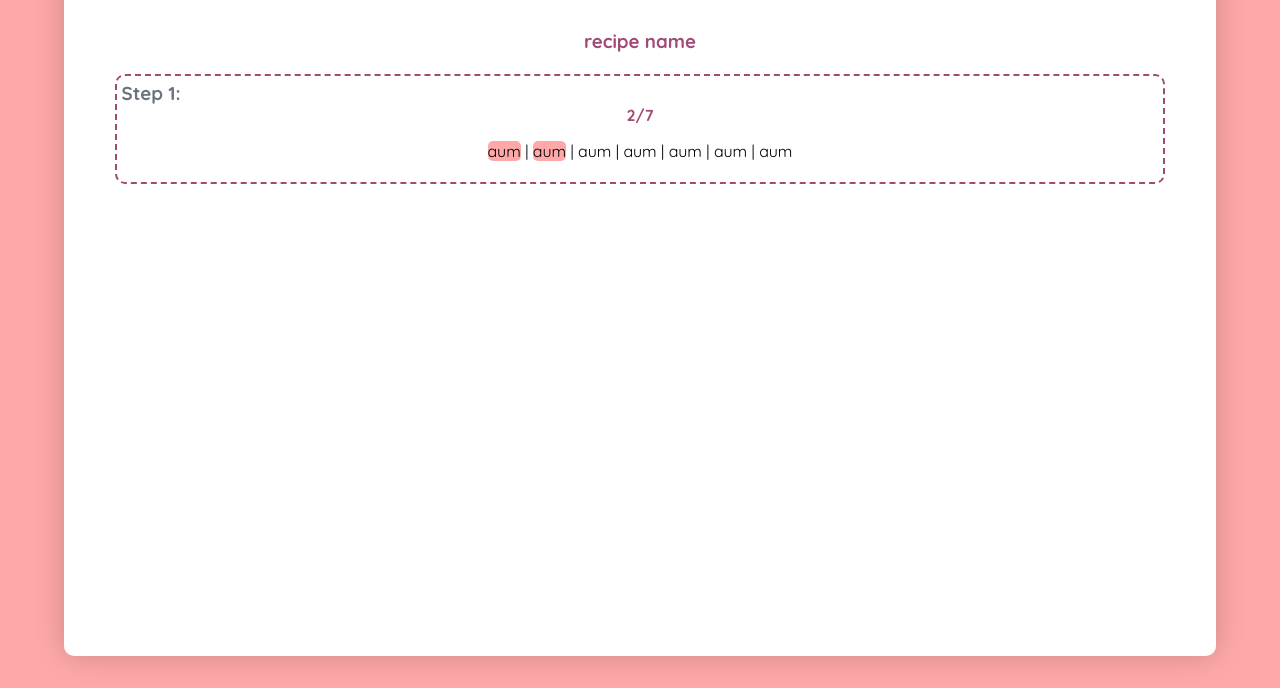
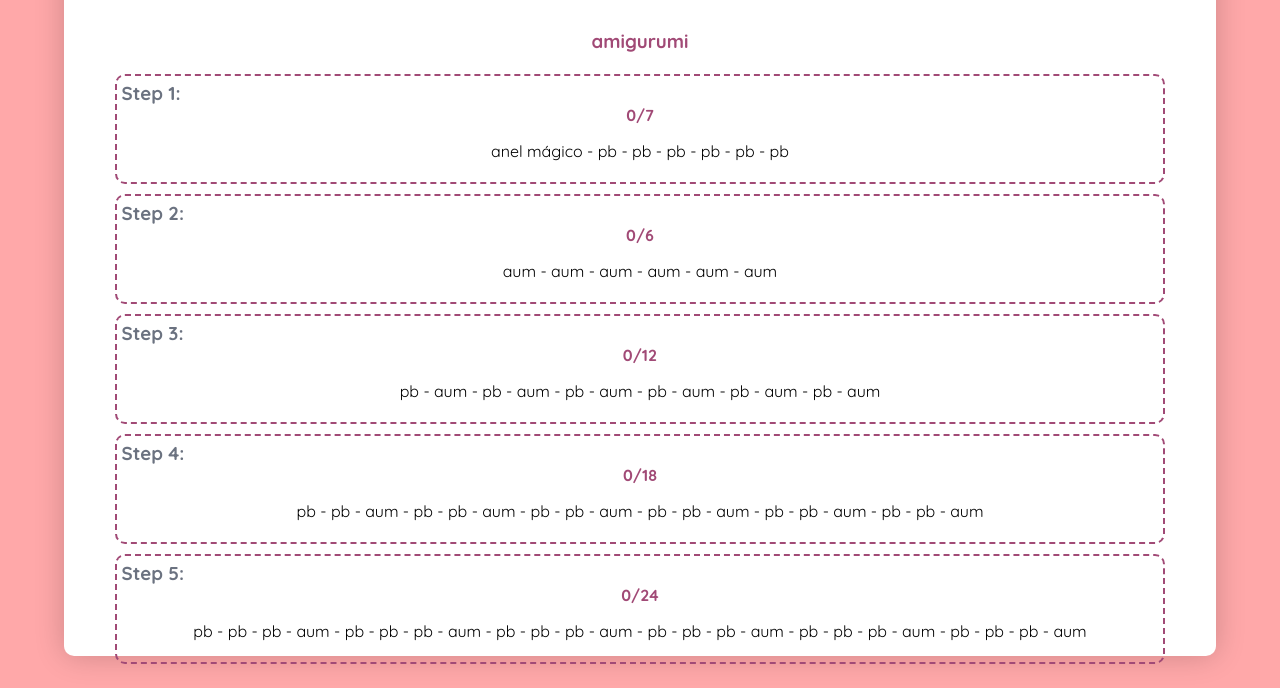
Before and after one commit to Tashima42/croche, a plain HTML site: page index.html in a window 1280 px wide. Shown: the part 112-800 px from the top of the page. Drawn offline with Linux system fonts and the light colour scheme.

Commit message:
update recipe and change separator

```diff
--- a/index.js
+++ b/index.js
@@ -71,7 +71,7 @@ function buildSubStep(outerId, { id, description, completed }) {
 
 function buildSubStepSeparator() {
   const span = document.createElement("span")
-  span.textContent = " | "
+  span.textContent = " - "
   return span
 }
 
--- a/recipe.js
+++ b/recipe.js
@@ -1,17 +1,97 @@
 const recipe = {
-  name: "recipe name",
+  name: "amigurumi",
   steps: [
     {
       id: 1,
       subSteps: [
-        { id: 1, description: "aum", completed: true },
-        { id: 2, description: "aum", completed: true },
+        { id: 1, description: "anel mágico", completed: false },
+        { id: 2, description: "pb", completed: false },
+        { id: 3, description: "pb", completed: false },
+        { id: 4, description: "pb", completed: false },
+        { id: 5, description: "pb", completed: false },
+        { id: 6, description: "pb", completed: false },
+        { id: 7, description: "pb", completed: false },
+      ]
+    },
+    {
+      id: 2,
+      subSteps: [
+        { id: 1, description: "aum", completed: false },
+        { id: 2, description: "aum", completed: false },
         { id: 3, description: "aum", completed: false },
         { id: 4, description: "aum", completed: false },
         { id: 5, description: "aum", completed: false },
         { id: 6, description: "aum", completed: false },
-        { id: 7, description: "aum", completed: false },
       ]
-    }
+    },
+    {
+      id: 3,
+      subSteps: [
+        { id: 1, description: "pb", completed: false },
+        { id: 2, description: "aum", completed: false },
+        { id: 3, description: "pb", completed: false },
+        { id: 4, description: "aum", completed: false },
+        { id: 5, description: "pb", completed: false },
+        { id: 6, description: "aum", completed: false },
+        { id: 7, description: "pb", completed: false },
+        { id: 8, description: "aum", completed: false },
+        { id: 9, description: "pb", completed: false },
+        { id: 10, description: "aum", completed: false },
+        { id: 11, description: "pb", completed: false },
+        { id: 12, description: "aum", completed: false },
+      ]
+    },
+    {
+      id: 4,
+      subSteps: [
+        { id: 1, description: "pb", completed: false },
+        { id: 2, description: "pb", completed: false },
+        { id: 3, description: "aum", completed: false },
+        { id: 4, description: "pb", completed: false },
+        { id: 5, description: "pb", completed: false },
+        { id: 6, description: "aum", completed: false },
+        { id: 7, description: "pb", completed: false },
+        { id: 8, description: "pb", completed: false },
+        { id: 9, description: "aum", completed: false },
+        { id: 10, description: "pb", completed: false },
+        { id: 11, description: "pb", completed: false },
+        { id: 12, description: "aum", completed: false },
+        { id: 13, description: "pb", completed: false },
+        { id: 14, description: "pb", completed: false },
+        { id: 15, description: "aum", completed: false },
+        { id: 16, description: "pb", completed: false },
+        { id: 17, description: "pb", completed: false },
+        { id: 18, description: "aum", completed: false },
+      ]
+    },
+    {
+      id: 5,
+      subSteps: [
+        { id: 1, description: "pb", completed: false },
+        { id: 2, description: "pb", completed: false },
+        { id: 3, description: "pb", completed: false },
+        { id: 4, description: "aum", completed: false },
+        { id: 5, description: "pb", completed: false },
+        { id: 6, description: "pb", completed: false },
+        { id: 7, description: "pb", completed: false },
+        { id: 8, description: "aum", completed: false },
+        { id: 9, description: "pb", completed: false },
+        { id: 10, description: "pb", completed: false },
+        { id: 11, description: "pb", completed: false },
+        { id: 12, description: "aum", completed: false },
+        { id: 13, description: "pb", completed: false },
+        { id: 14, description: "pb", completed: false },
+        { id: 15, description: "pb", completed: false },
+        { id: 16, description: "aum", completed: false },
+        { id: 17, description: "pb", completed: false },
+        { id: 18, description: "pb", completed: false },
+        { id: 19, description: "pb", completed: false },
+        { id: 20, description: "aum", completed: false },
+        { id: 21, description: "pb", completed: false },
+        { id: 22, description: "pb", completed: false },
+        { id: 23, description: "pb", completed: false },
+        { id: 24, description: "aum", completed: false },
+      ]
+    },
   ]
 }
```
Also changed, not shown: index.html (+0 -25 lines).
